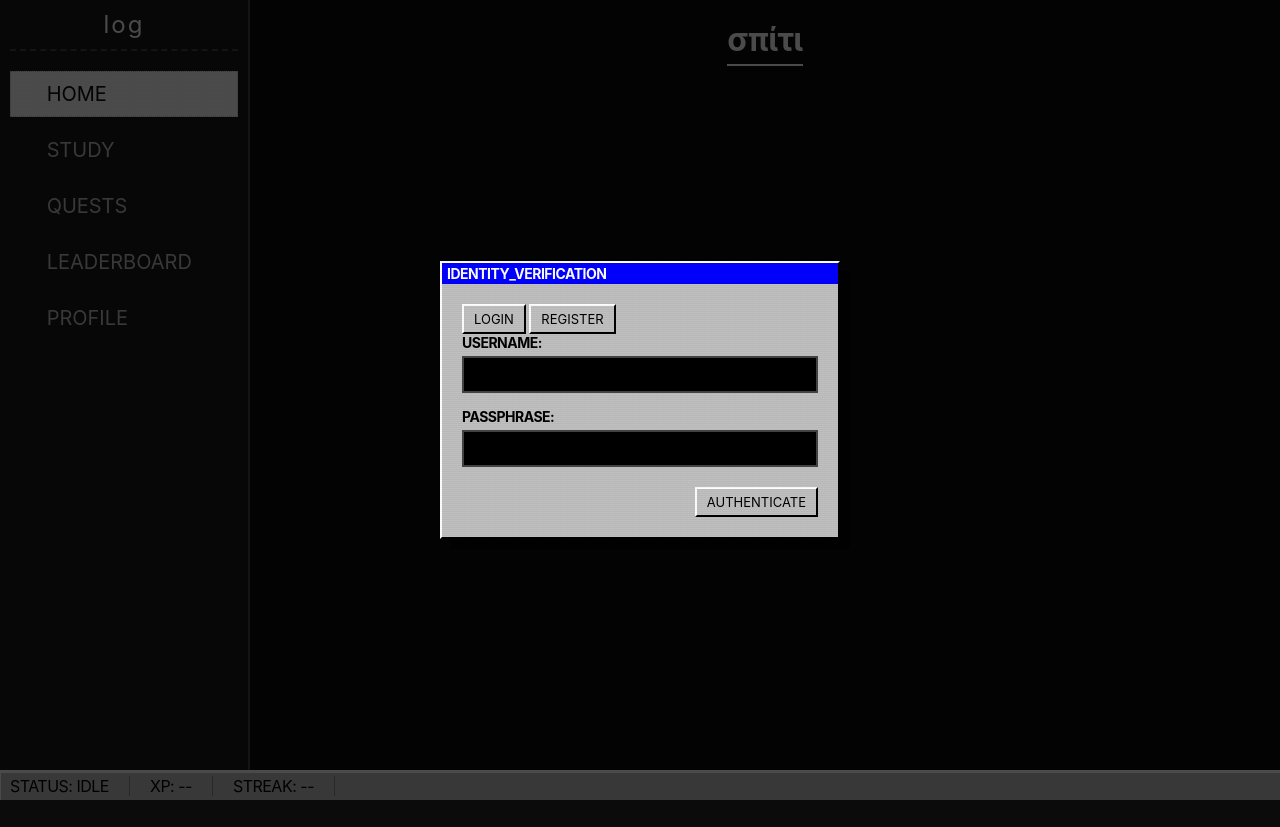
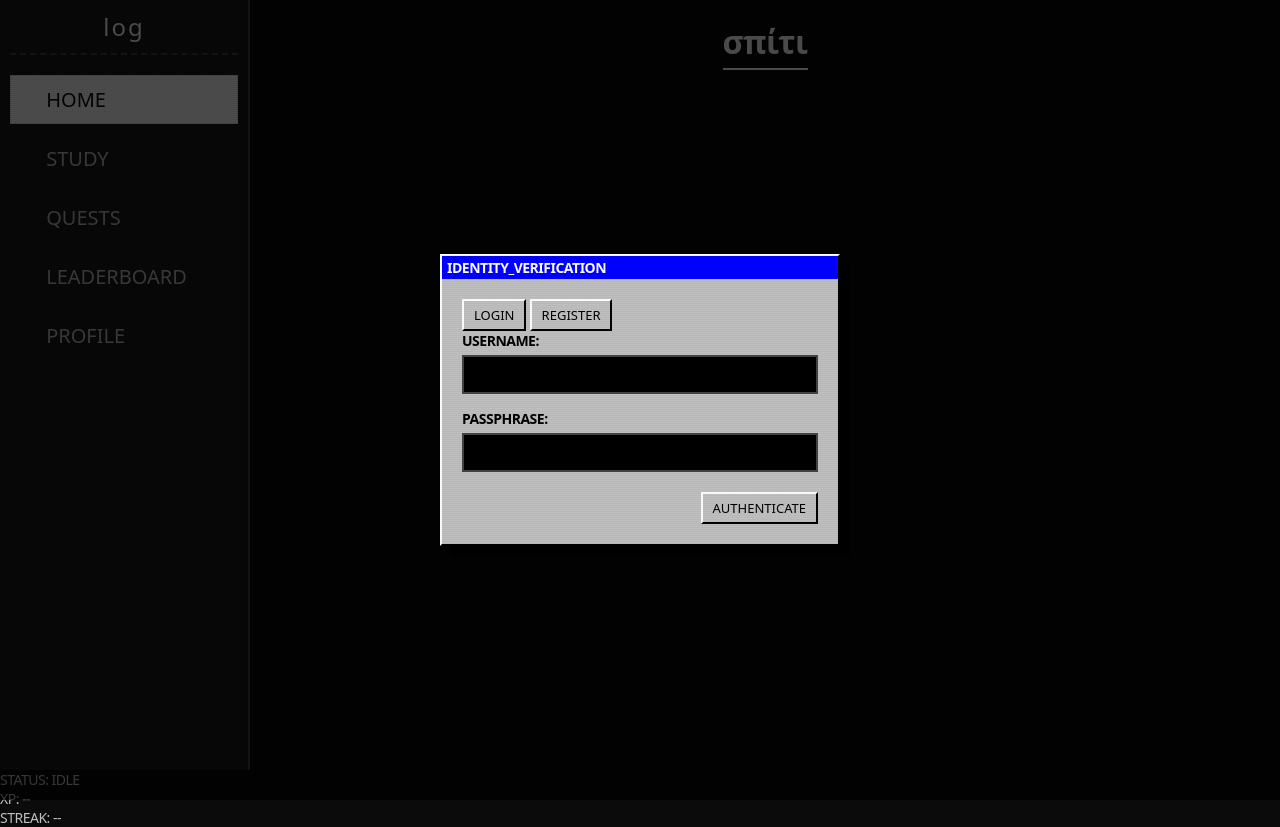
Before and after one commit to oasisbulys/log, a plain HTML site: page index.html in a window 1280 px wide. Before the commit the page ends 800 px from the top, so only its background shows below. Drawn offline with Linux system fonts and the light colour scheme.

Commit message:
Update styles.css

```diff
--- a/styles.css
+++ b/styles.css
@@ -6,7 +6,7 @@
     --highlight-color: #ffffff;
     --border-light: #444;
     --border-dark: #000;
-    --font-stack: 'Inter', system-ui, -apple-system, sans-serif;
+    --font-stack: 'Ubuntu', system-ui, -apple-system, sans-serif;
     --btn-face: #c0c0c0;
     --btn-text: #000;
 }
@@ -227,13 +227,11 @@ body {
 
 .progress-bar {
     height: 100%;
-    background: repeating-linear-gradient(
-        45deg,
-        var(--text-color),
-        var(--text-color) 10px,
-        #999 10px,
-        #999 20px
-    );
+    background: repeating-linear-gradient(45deg,
+            var(--text-color),
+            var(--text-color) 10px,
+            #999 10px,
+            #999 20px);
 }
 
 /* Study Screen */
@@ -275,24 +273,7 @@ body {
     color: #fff;
 }
 
-/* Status Bar */
-.status-bar {
-    grid-column: 1 / -1;
-    background-color: #c0c0c0;
-    color: #000;
-    display: flex;
-    align-items: center;
-    padding: 0 10px;
-    gap: 20px;
-    font-size: 16px;
-    border-top: 2px solid #fff;
-    box-shadow: inset 1px 1px 0px #fff;
-}
 
-.status-item {
-    border-right: 1px solid #888;
-    padding-right: 20px;
-}
 
 /* Activity Section */
 .activity-section {
@@ -478,18 +459,23 @@ body {
     0% {
         opacity: 0.97;
     }
+
     5% {
         opacity: 0.95;
     }
+
     10% {
         opacity: 0.9;
     }
+
     15% {
         opacity: 0.95;
     }
+
     20% {
         opacity: 1;
     }
+
     100% {
         opacity: 0.98;
     }
```
